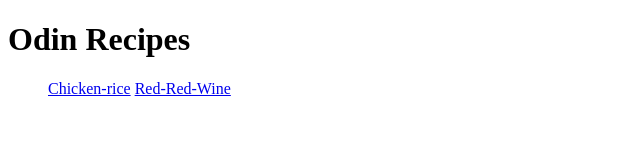
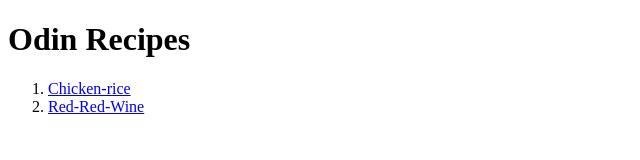
Before and after one commit to MagicianOfIllusion/odin-recipes, a plain HTML site: page index.html in a window 1280 px wide. Shown: the whole page, without its empty margins (0-640 px from the left). Drawn offline with Linux system fonts and the light colour scheme.

Commit message:
Unbold unedded bolding and fix ul list in the index file
Instead of watching cs50p lectures I am doing this... What to do is a very hard choice.

```diff
--- a/index.html
+++ b/index.html
@@ -8,8 +8,8 @@
 <body>
     <h1><b>Odin Recipes</b></h1>
     <ol>
-        <a href="./recipes/chicken-rice.html">Chicken-rice</a>
-        <a href="./recipes/red-red-wine.html">Red-Red-Wine</a>
+        <li><a href="./recipes/chicken-rice.html">Chicken-rice</a></li>
+        <li><a href="./recipes/red-red-wine.html">Red-Red-Wine</a></li>
 
     </ol>
 </body>
```
Also changed, not shown: recipes/chicken-rice.html (+1 -1 lines), recipes/red-red-wine.html (+1 -1 lines).
